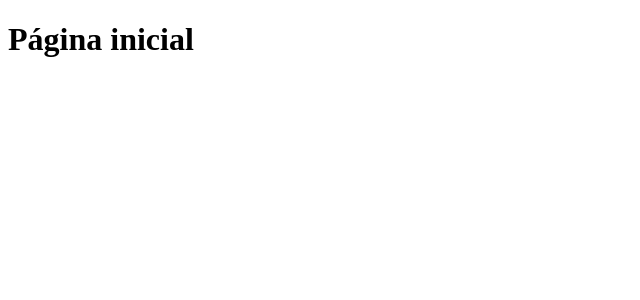
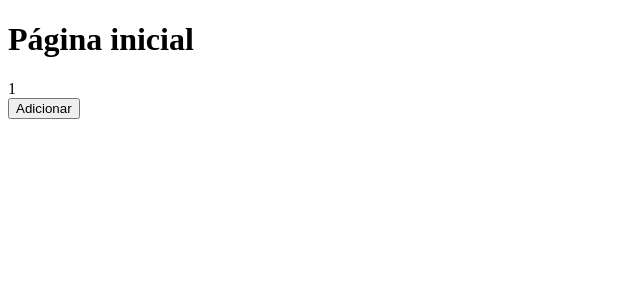
Before and after one commit to tinogomes/vercel, a Next.js app: page / in a window 1280 px wide. Shown: the top 300 px of the page, without its empty margins (0-640 px from the left). Built offline with nearby package versions, Linux system fonts and the light colour scheme.

Commit message:
adicionando README

```diff
--- a/pages/index.js
+++ b/pages/index.js
@@ -4,6 +4,22 @@
     return (
         <div>
             <h1>Página inicial</h1>
+            <Contador/>
+        </div>
+    )
+}
+
+function Contador() {
+    const [contador, setContador] = useState(1);
+
+    function adicionarContador() {
+        setContador(contador + 1);
+    }
+
+    return (
+        <div>
+            <div>{contador}</div>
+            <button onClick={adicionarContador}>Adicionar</button>
         </div>
     )
 }
```
Also changed, not shown: 1 other file (tests, documents, lock files or other folders).
